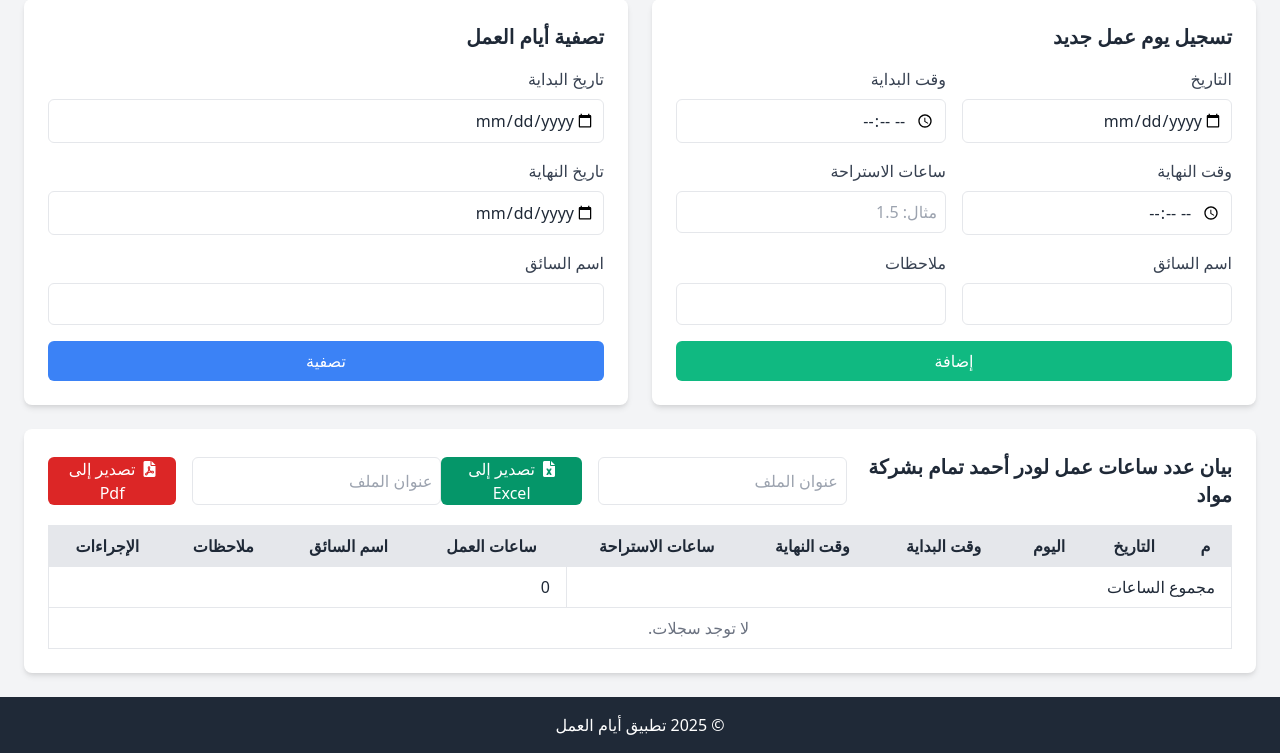
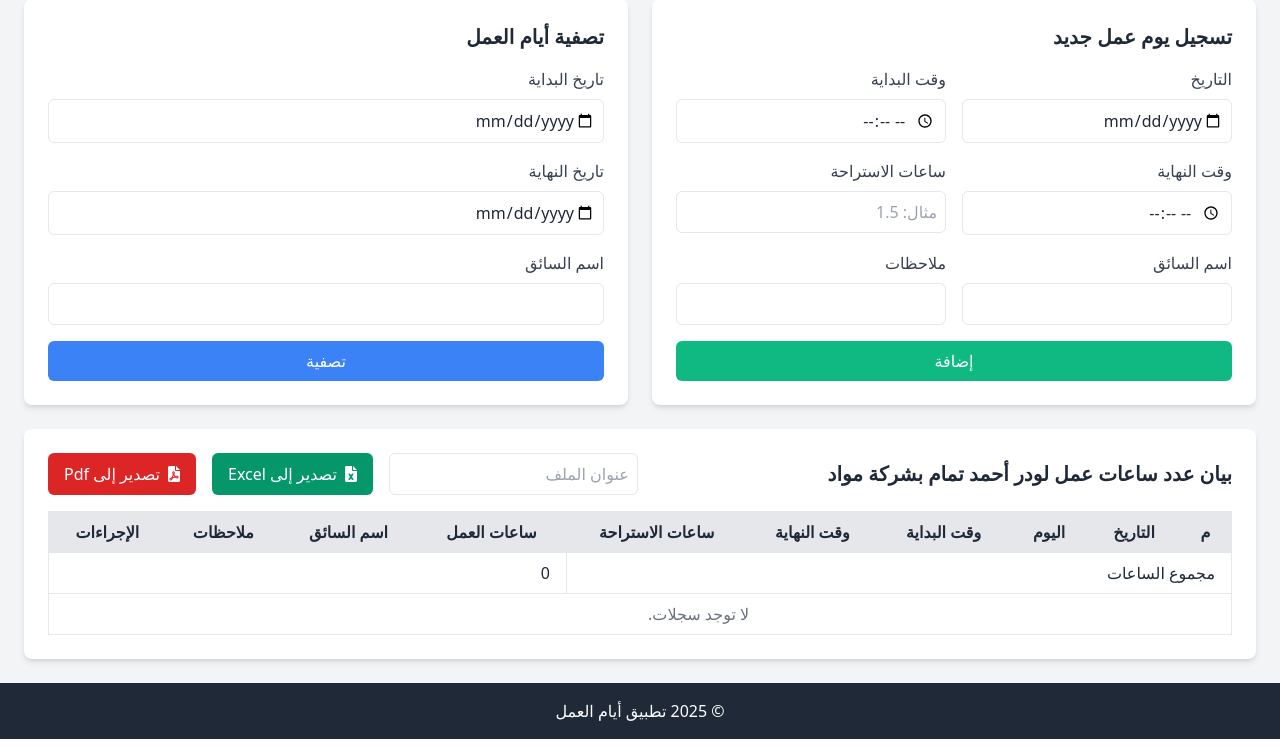
Before and after one commit to EbraheemTammam/Mawad, a FastAPI app: page / in a window 1280 px wide. Shown: the part 89-842 px from the top of the page. Run offline with FastAPI, Linux system fonts and the light colour scheme; data that the repository does not hold is empty.

Commit message:
[EDIT] update PDF export title style and make export buttons with single input

```diff
--- a/attendance/router.py
+++ b/attendance/router.py
@@ -314,6 +314,16 @@ async def export_pdf(
         leading=14
     )
 
+    title_style = ParagraphStyle(
+        'title',
+        parent=styles['Title'],
+        fontName='AmiriRegular',
+        fontSize=16,
+        fontWeight='Bold',
+        alignment=1,
+        leading=14,
+        spaceAfter=12
+    )
     # Function to reshape Arabic text
     def reshape_arabic(text):
         if not text:
@@ -325,7 +335,7 @@ async def export_pdf(
     elements = []
     doc_title = f"بيان عدد ساعات العمل بشركة مواد لتدوير المخلفات بمصنع العز "
     reshaped_title = reshape_arabic(doc_title)
-    elements.append(Paragraph(reshaped_title, rtl_style))
+    elements.append(Paragraph(reshaped_title, title_style))
     elements.append(Paragraph("<br/><br/>", rtl_style))  # Add some spacing
 
     # Table data
--- a/templates/home.html
+++ b/templates/home.html
@@ -66,21 +66,15 @@ block content %}
         <h2 class="text-xl font-semibold text-right">بيان عدد ساعات عمل لودر أحمد تمام بشركة مواد</h2>
 
         <!-- Export Excel Form -->
-        <form method="post" action="/export_excel" class="flex justify-end gap-4">
+        <form method="post" class="flex justify-end gap-4">
             <input type="hidden" name="start_date" value="{{ start_date or '' }}">
             <input type="hidden" name="end_date" value="{{ end_date or '' }}">
             <input type="hidden" name="driver_name" value="{{ driver_name or '' }}">
             <input type="text" name="title" placeholder="عنوان الملف" required class="p-2 border rounded-md text-right">
-            <button type="submit" class="bg-green-600 text-white px-4 rounded-md hover:bg-green-700">
+            <button type="submit" formaction="/export_excel" class="bg-green-600 text-white px-4 rounded-md hover:bg-green-700">
                 <i class="fas fa-file-excel ml-2"></i>تصدير إلى Excel
             </button>
-        </form>
-        <form method="post" action="/export_pdf" class="flex justify-end gap-4">
-            <input type="hidden" name="start_date" value="{{ start_date or '' }}">
-            <input type="hidden" name="end_date" value="{{ end_date or '' }}">
-            <input type="hidden" name="driver_name" value="{{ driver_name or '' }}">
-            <input type="text" name="title" placeholder="عنوان الملف" required class="p-2 border rounded-md text-right">
-            <button type="submit" class="bg-red-600 text-white px-4 rounded-md hover:bg-green-700">
+            <button type="submit" formaction="/export_pdf" class="bg-red-600 text-white px-4 rounded-md hover:bg-green-700">
                 <i class="fas fa-file-pdf ml-2"></i>تصدير إلى Pdf
             </button>
         </form>
@@ -110,8 +104,8 @@ block content %}
           <td class="py-2 px-4 border">{{ workday.weekday }}</td>
           <td class="py-2 px-4 border">{{ workday.start_time.strftime('%I:%M %p') }}</td>
           <td class="py-2 px-4 border">{{ workday.end_time.strftime('%I:%M %p') }}</td>
-          <td class="py-2 px-4 border">{{ workday.break_hours.total_seconds() / 3600 | round(2) }}</td>
-          <td class="py-2 px-4 border">{{ workday.work_hours.total_seconds() / 3600 | round(2) }}</td>
+          <td class="py-2 px-4 border">{{ (workday.break_hours.total_seconds() / 3600) | float | round(2) }}</td>
+          <td class="py-2 px-4 border">{{ (workday.work_hours.total_seconds() / 3600) | float | round(2) }}</td>
           <td class="py-2 px-4 border">{{ workday.driver_name }}</td>
           <td class="py-2 px-4 border">{{ workday.notes }}</td>
           <td class="py-2 px-4 border">
```
